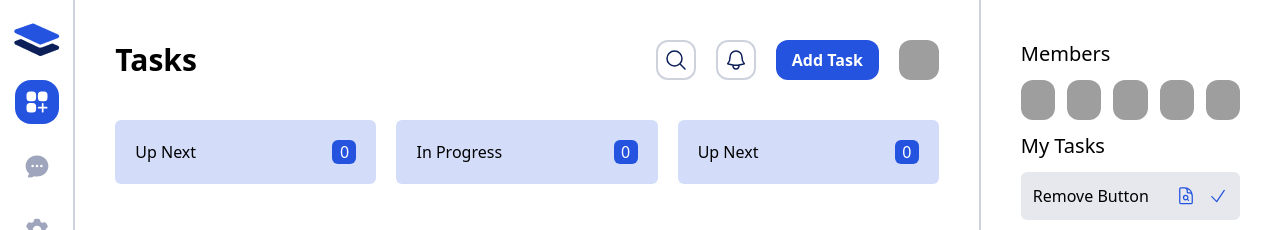
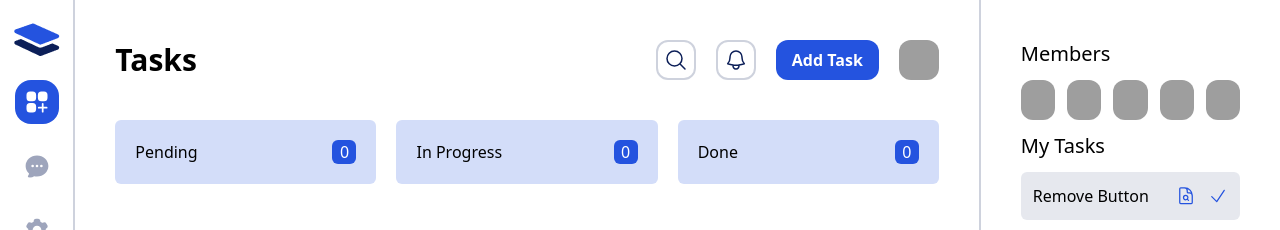
Before and after one commit to MD-Jubayer-Khan/taskmanager-redux, a React (Vite) app: page / in a window 1280 px wide. Shown: the top 230 px of the page. Built offline with nearby package versions, Linux system fonts and the light colour scheme; grey boxes are pictures that could not be loaded.

Commit message:
fetch data dynamicaly based on status

```diff
--- a/src/pages/Tasks.jsx
+++ b/src/pages/Tasks.jsx
@@ -8,6 +8,10 @@ import { useSelector } from 'react-redux';
 const Tasks = () => {
   let [isOpen, setIsOpen] = useState(false)
   const {tasks} = useSelector((state)=> state.taskSlice);
+
+  const pendingTask = tasks.filter((item)=> item.status == 'pending')
+  const runningTask = tasks.filter((item)=> item.status == 'running')
+  const doneTask = tasks.filter((item)=> item.status == 'done')
 
   return (
     <div className="h-screen grid grid-cols-12">
@@ -37,35 +41,35 @@ const Tasks = () => {
         <div className="grid grid-cols-3 gap-5 mt-10">
           <div className="relative h-[800px] overflow-auto">
             <div className="flex sticky top-0 justify-between bg-[#D3DDF9] p-5 rounded-md mb-3">
-              <h1>Up Next</h1>
+              <h1>Pending</h1>
               <p className="bg-primary text-white w-6 h-6 grid place-content-center rounded-md">
-                0
+                {pendingTask.length}
               </p>
             </div>
             <div className="space-y-3">
-              {tasks.map((item) => (<TaskCard key={item.id} task={item}/>))}
+              {pendingTask.map((item) => (<TaskCard key={item.id} task={item}/>))}
             </div>
           </div>
           <div className="relative h-[800px] overflow-auto">
             <div className="flex sticky top-0 justify-between bg-[#D3DDF9] p-5 rounded-md mb-3">
               <h1>In Progress</h1>
               <p className="bg-primary text-white w-6 h-6 grid place-content-center rounded-md">
-                0
+                {runningTask.length}
               </p>
             </div>
             <div className="space-y-3">
-              {tasks.map((item) => (<TaskCard key={item.id} task={item}/>))}
+              {runningTask.map((item) => (<TaskCard key={item.id} task={item}/>))}
             </div>
           </div>
           <div className="relative h-[800px] overflow-auto">
             <div className="flex sticky top-0 justify-between bg-[#D3DDF9] p-5 rounded-md mb-3">
-              <h1>Up Next</h1>
+              <h1>Done</h1>
               <p className="bg-primary text-white w-6 h-6 grid place-content-center rounded-md">
-                0
+                {doneTask.length}
               </p>
             </div>
             <div className="space-y-3">
-               {tasks.map((item) => (<TaskCard key={item.id} task={item}/>))}
+               {doneTask.map((item) => (<TaskCard key={item.id} task={item}/>))}
             </div>
           </div>
         </div>
```
